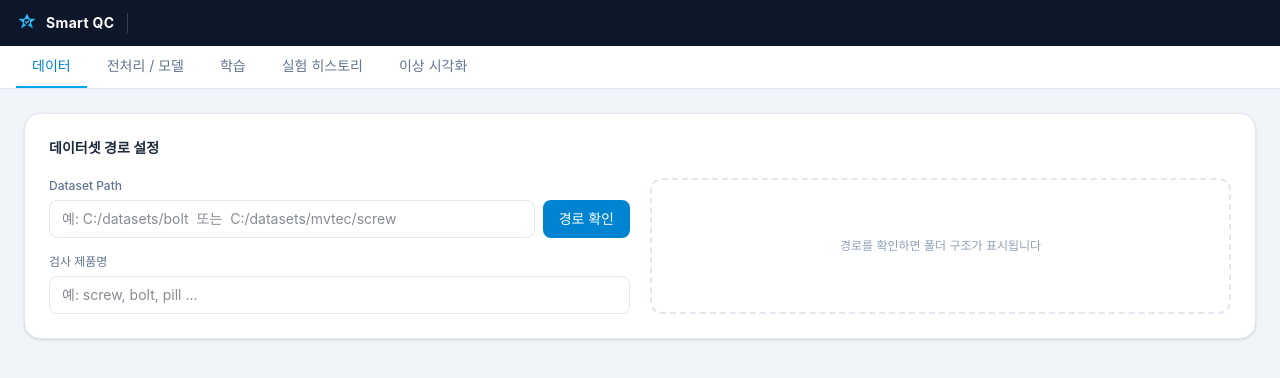
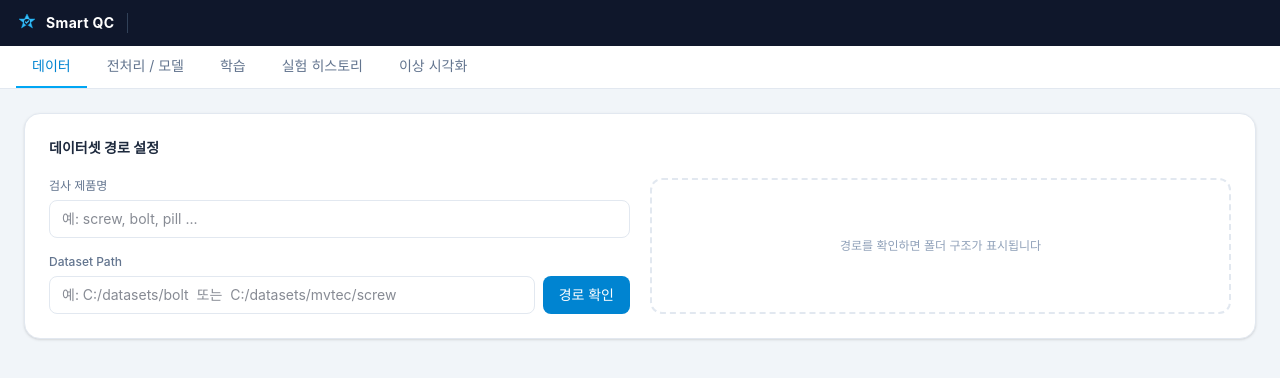
Before and after one commit to mate-x/smart-qc-explorer, a React (Vite) app: page / in a window 1280 px wide. Shown: the top 378 px of the page. Built offline with nearby package versions, Linux system fonts and the light colour scheme; no server answers.

Commit message:
tab1: 데이터셋 경로 설정 검사 제품명과 Dataset Path 의 위치 변경

```diff
--- a/src/pages/Tab1Dataset.tsx
+++ b/src/pages/Tab1Dataset.tsx
@@ -45,6 +45,17 @@ export default function Tab1Dataset() {
           {/* 왼쪽: 폼 */}
           <div className="flex flex-col gap-4">
             <div>
+              <label className="block text-xs font-medium text-slate-500 mb-1.5">검사 제품명</label>
+              <input
+                type="text"
+                value={productNameInput}
+                onChange={e => setProductNameInput(e.target.value)}
+                placeholder="예: screw, bolt, pill ..."
+                className="w-full border border-slate-200 rounded-lg px-3 py-2 text-sm bg-white focus:outline-none focus:ring-2 focus:ring-sky-400 focus:border-sky-400 transition-shadow"
+              />
+            </div>
+
+            <div>
               <label className="block text-xs font-medium text-slate-500 mb-1.5">Dataset Path</label>
               <div className="flex gap-2">
                 <input
@@ -68,17 +79,6 @@ export default function Tab1Dataset() {
                   {error}
                 </p>
               )}
-            </div>
-
-            <div>
-              <label className="block text-xs font-medium text-slate-500 mb-1.5">검사 제품명</label>
-              <input
-                type="text"
-                value={productNameInput}
-                onChange={e => setProductNameInput(e.target.value)}
-                placeholder="예: screw, bolt, pill ..."
-                className="w-full border border-slate-200 rounded-lg px-3 py-2 text-sm bg-white focus:outline-none focus:ring-2 focus:ring-sky-400 focus:border-sky-400 transition-shadow"
-              />
             </div>
           </div>
 
```
